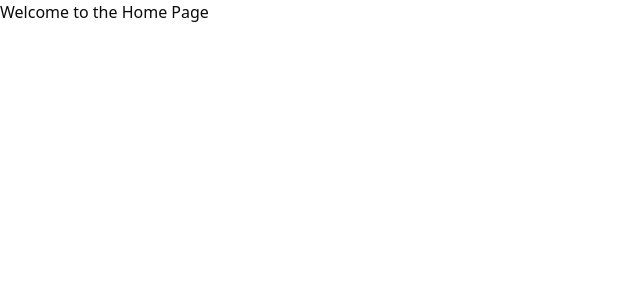
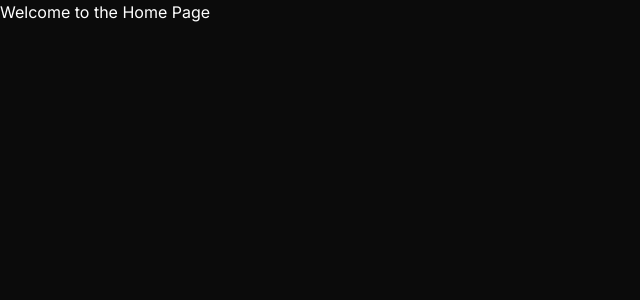
Before and after one commit to crisfeitosa/nextjs-prompt-manager, a Next.js app: page / in a window 1280 px wide. Shown: the top 300 px of the page, without its empty margins (0-640 px from the left). Built offline with nearby package versions, Linux system fonts and the light colour scheme.

Commit message:
refactor: update layout and global styles with new font and color variables

```diff
--- a/src/app/layout.tsx
+++ b/src/app/layout.tsx
@@ -1,21 +1,17 @@
 import '@/styles/globals.css';
 import type { Metadata } from 'next';
-import { Geist, Geist_Mono } from 'next/font/google';
-
-const geistSans = Geist({
-  variable: '--font-geist-sans',
-  subsets: ['latin'],
-});
-
-const geistMono = Geist_Mono({
-  variable: '--font-geist-mono',
-  subsets: ['latin'],
-});
+import { Inter } from 'next/font/google';
 
 export const metadata: Metadata = {
-  title: 'Create Next App',
-  description: 'Generated by create next app',
+  title: 'Prompt Manager',
+  description: 'Gerencie seus prompts',
 };
+
+const inter = Inter({
+  variable: '--font-sans',
+  subsets: ['latin'],
+  weight: ['400', '500', '700'],
+});
 
 export default function RootLayout({
   children,
@@ -24,9 +20,7 @@
 }>) {
   return (
     <html lang="en">
-      <body
-        className={`${geistSans.variable} ${geistMono.variable} antialiased`}
-      >
+      <body className={`${inter.variable} antialiased bg-gray-900 text-white`}>
         {children}
       </body>
     </html>
--- a/src/styles/globals.css
+++ b/src/styles/globals.css
@@ -4,11 +4,67 @@
 
 @custom-variant dark (&:is(.dark *));
 
+:root {
+  --white: #ffffff;
+  --accent-500: #7878d7;
+  --accent-600: #4863f7;
+  --alert-600: #ff5c5c;
+  --gray-100: #737373;
+  --gray-200: #424242;
+  --gray-700: #1a1a1a;
+  --gray-800: #111111;
+  --gray-900: #0b0b0b;
+
+  --accent: oklch(0.97 0 0);
+  --alert: var(--alert-600);
+  --radius: 0.625rem;
+  --background: oklch(1 0 0);
+  --foreground: oklch(0.145 0 0);
+  --card: oklch(1 0 0);
+  --card-foreground: oklch(0.145 0 0);
+  --popover: oklch(1 0 0);
+  --popover-foreground: oklch(0.145 0 0);
+  --primary: oklch(0.205 0 0);
+  --primary-foreground: oklch(0.985 0 0);
+  --secondary: oklch(0.97 0 0);
+  --secondary-foreground: oklch(0.205 0 0);
+  --muted: oklch(0.97 0 0);
+  --muted-foreground: oklch(0.556 0 0);
+  --accent-foreground: oklch(0.205 0 0);
+  --destructive: oklch(0.577 0.245 27.325);
+  --border: oklch(0.922 0 0);
+  --input: oklch(0.922 0 0);
+  --ring: oklch(0.708 0 0);
+  --chart-1: oklch(0.646 0.222 41.116);
+  --chart-2: oklch(0.6 0.118 184.704);
+  --chart-3: oklch(0.398 0.07 227.392);
+  --chart-4: oklch(0.828 0.189 84.429);
+  --chart-5: oklch(0.769 0.188 70.08);
+  --sidebar: oklch(0.985 0 0);
+  --sidebar-foreground: oklch(0.145 0 0);
+  --sidebar-primary: oklch(0.205 0 0);
+  --sidebar-primary-foreground: oklch(0.985 0 0);
+  --sidebar-accent: oklch(0.97 0 0);
+  --sidebar-accent-foreground: oklch(0.205 0 0);
+  --sidebar-border: oklch(0.922 0 0);
+  --sidebar-ring: oklch(0.708 0 0);
+}
+
 @theme inline {
   --color-background: var(--background);
   --color-foreground: var(--foreground);
-  --font-sans: var(--font-geist-sans);
-  --font-mono: var(--font-geist-mono);
+  --font-sans: 'Inter', sans-serif;
+  --font-mono: monospace;
+  /* Map custom palette so Tailwind utilities like bg-gray-800 work */
+  --color-white: var(--white);
+  --color-gray-100: var(--gray-100);
+  --color-gray-200: var(--gray-200);
+  --color-gray-700: var(--gray-700);
+  --color-gray-800: var(--gray-800);
+  --color-gray-900: var(--gray-900);
+  --color-accent-500: var(--accent-500);
+  --color-accent-600: var(--accent-600);
+  --color-alert-600: var(--alert-600);
   --color-sidebar-ring: var(--sidebar-ring);
   --color-sidebar-border: var(--sidebar-border);
   --color-sidebar-accent-foreground: var(--sidebar-accent-foreground);
@@ -42,78 +98,10 @@
   --radius-md: calc(var(--radius) - 2px);
   --radius-lg: var(--radius);
   --radius-xl: calc(var(--radius) + 4px);
-  --radius-2xl: calc(var(--radius) + 8px);
-  --radius-3xl: calc(var(--radius) + 12px);
-  --radius-4xl: calc(var(--radius) + 16px);
 }
 
-:root {
-  --radius: 0.625rem;
-  --background: oklch(1 0 0);
-  --foreground: oklch(0.145 0 0);
-  --card: oklch(1 0 0);
-  --card-foreground: oklch(0.145 0 0);
-  --popover: oklch(1 0 0);
-  --popover-foreground: oklch(0.145 0 0);
-  --primary: oklch(0.205 0 0);
-  --primary-foreground: oklch(0.985 0 0);
-  --secondary: oklch(0.97 0 0);
-  --secondary-foreground: oklch(0.205 0 0);
-  --muted: oklch(0.97 0 0);
-  --muted-foreground: oklch(0.556 0 0);
-  --accent: oklch(0.97 0 0);
-  --accent-foreground: oklch(0.205 0 0);
-  --destructive: oklch(0.577 0.245 27.325);
-  --border: oklch(0.922 0 0);
-  --input: oklch(0.922 0 0);
-  --ring: oklch(0.708 0 0);
-  --chart-1: oklch(0.646 0.222 41.116);
-  --chart-2: oklch(0.6 0.118 184.704);
-  --chart-3: oklch(0.398 0.07 227.392);
-  --chart-4: oklch(0.828 0.189 84.429);
-  --chart-5: oklch(0.769 0.188 70.08);
-  --sidebar: oklch(0.985 0 0);
-  --sidebar-foreground: oklch(0.145 0 0);
-  --sidebar-primary: oklch(0.205 0 0);
-  --sidebar-primary-foreground: oklch(0.985 0 0);
-  --sidebar-accent: oklch(0.97 0 0);
-  --sidebar-accent-foreground: oklch(0.205 0 0);
-  --sidebar-border: oklch(0.922 0 0);
-  --sidebar-ring: oklch(0.708 0 0);
-}
-
-.dark {
-  --background: oklch(0.145 0 0);
-  --foreground: oklch(0.985 0 0);
-  --card: oklch(0.205 0 0);
-  --card-foreground: oklch(0.985 0 0);
-  --popover: oklch(0.205 0 0);
-  --popover-foreground: oklch(0.985 0 0);
-  --primary: oklch(0.922 0 0);
-  --primary-foreground: oklch(0.205 0 0);
-  --secondary: oklch(0.269 0 0);
-  --secondary-foreground: oklch(0.985 0 0);
-  --muted: oklch(0.269 0 0);
-  --muted-foreground: oklch(0.708 0 0);
-  --accent: oklch(0.269 0 0);
-  --accent-foreground: oklch(0.985 0 0);
-  --destructive: oklch(0.704 0.191 22.216);
-  --border: oklch(1 0 0 / 10%);
-  --input: oklch(1 0 0 / 15%);
-  --ring: oklch(0.556 0 0);
-  --chart-1: oklch(0.488 0.243 264.376);
-  --chart-2: oklch(0.696 0.17 162.48);
-  --chart-3: oklch(0.769 0.188 70.08);
-  --chart-4: oklch(0.627 0.265 303.9);
-  --chart-5: oklch(0.645 0.246 16.439);
-  --sidebar: oklch(0.205 0 0);
-  --sidebar-foreground: oklch(0.985 0 0);
-  --sidebar-primary: oklch(0.488 0.243 264.376);
-  --sidebar-primary-foreground: oklch(0.985 0 0);
-  --sidebar-accent: oklch(0.269 0 0);
-  --sidebar-accent-foreground: oklch(0.985 0 0);
-  --sidebar-border: oklch(1 0 0 / 10%);
-  --sidebar-ring: oklch(0.556 0 0);
+body {
+  font-family: var(--font-sans);
 }
 
 @layer base {
```
